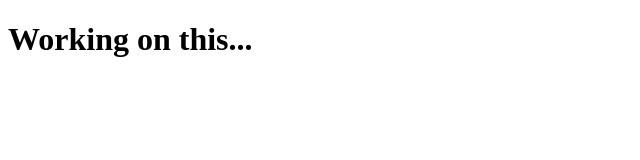
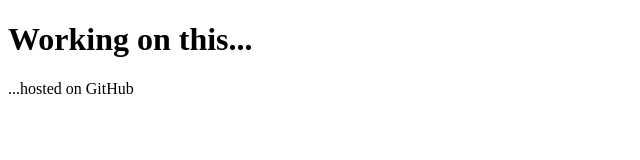
Before and after one commit to zoltanseer/zoltanseer.github.io, a plain HTML site: page index.html in a window 1280 px wide. Shown: the whole page, without its empty margins (0-640 px from the left). Drawn offline with Linux system fonts and the light colour scheme.

Commit message:
Added a new line

```diff
--- a/index.html
+++ b/index.html
@@ -6,5 +6,6 @@
 </head>
 <body>
 	<h1>Working on this...</h1>
+	<p>...hosted on GitHub</p>
 </body>
 </html>
```
